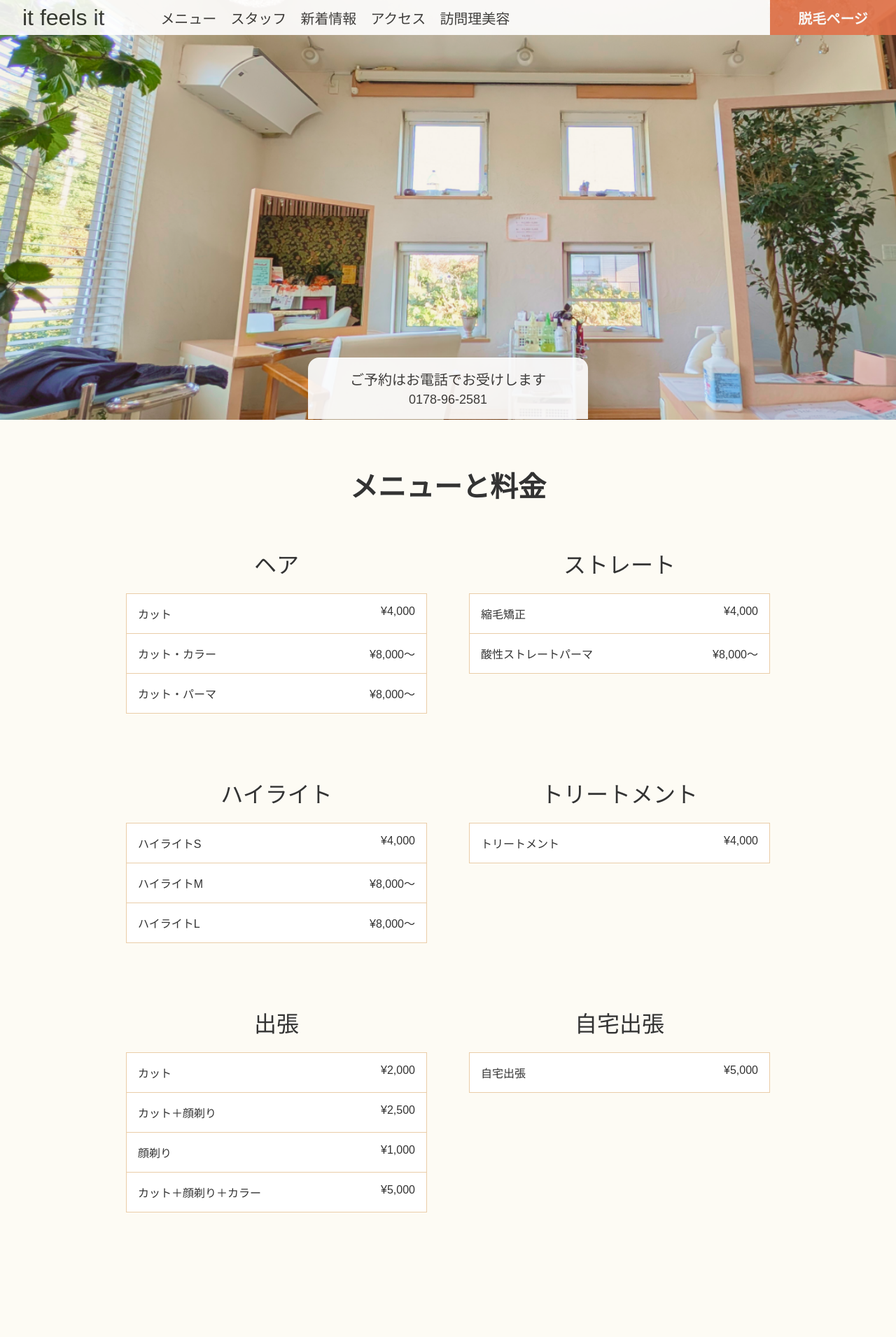
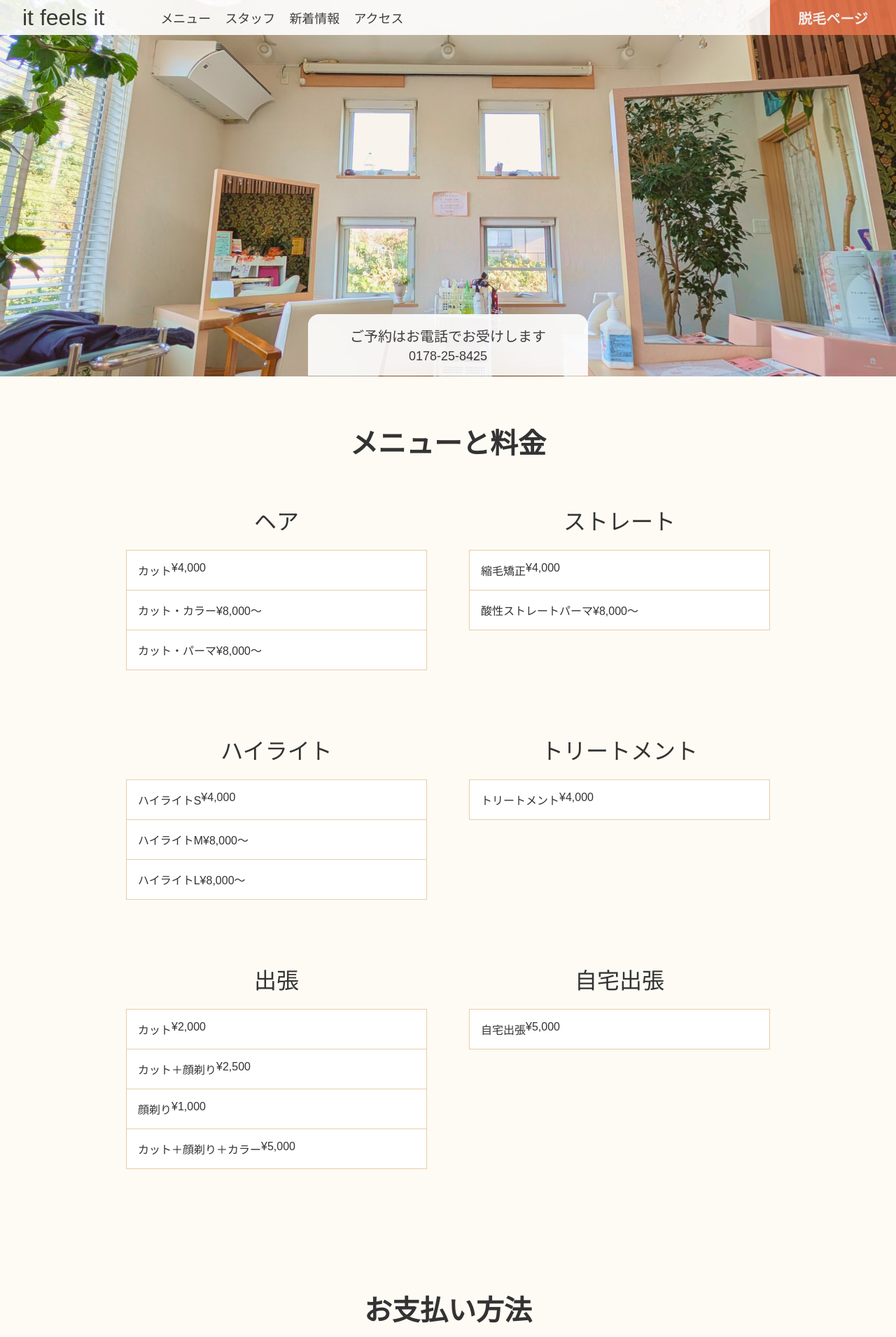
Before and after one commit to yuka-sawamura/HP_it_feels_it, a Next.js app: page / in a window 1280 px wide. Shown: the top 1911 px of the page at 70% size. Built offline with nearby package versions, Linux system fonts and the light colour scheme.

Commit message:
pc 編集　ittan

```diff
--- a/src/components/Footer.tsx
+++ b/src/components/Footer.tsx
@@ -8,17 +8,19 @@ const Footer = () => {
       <div className="itit_footer_group">
         <h3 className="itit_footer_name">美容室 it feels it</h3>
         <p className="itit_footer_text">〒031-0814 青森県八戸市妙花生8-161</p>
-        <a className="itit_footer_text1" href="#">
+        <a className="itit_footer_text1" href="tel:0178-25-8425">
           TEL:0178-25-8425
         </a>
         <p className="itit_footer_text">
           AM 09:00〜PM 18:00(月曜定休) <br /> ※完全予約制
         </p>
-        <img
-          className="itit_footer_icon"
-          src="/Instagram_icon.svg"
-          alt="インスタグラムロゴ"
-        />
+        <a href="https://www.instagram.com/itfeelsit/" target="_blank">
+          <img
+            className="itit_footer_icon"
+            src="/Instagram_icon.svg"
+            alt="インスタグラムロゴ"
+          />
+        </a>
         <p className="itit_footer_text">
           ©2025 it feels it. All Right Reserved.
         </p>
--- a/src/components/Header.tsx
+++ b/src/components/Header.tsx
@@ -21,9 +21,6 @@ const Header = () => {
             <li className="itit_header_p">
               <a href="#access">アクセス</a>
             </li>
-            <li className="itit_header_p">
-              <a href="#visit-beauty">訪問理美容</a>
-            </li>
           </ul>
         </div>
         <div className="itit_header_pages-group">
--- a/src/pages/index.tsx
+++ b/src/pages/index.tsx
@@ -38,8 +38,8 @@ export default function Home() {
             <div className="itit_top_group">
               <div className="itit_top_text">
                 <p className="itit_top_text_p">ご予約はお電話でお受けします</p>
-                <a className="itit_top_text_phone" href="#">
-                  0178-96-2581
+                <a className="itit_top_text_phone" href="tel:0178-25-8425">
+                  0178-25-8425
                 </a>
               </div>
               <div className="itit_top_phone-link-group">
@@ -70,26 +70,24 @@ export default function Home() {
                   <p className="itit_menu_price-table_title">ヘア</p>
                   <ul className="itit_menu_price-table_list">
                     <li className="itit_menu_price-table_list_item">
-                      <span className="itit_menu_price-table_list_item_name">
-                        カット
-                      </span>
-                      <span className="itit_menu_price-table_list_item_price">
+                      <span className="itit_menu_price-table_name">カット</span>
+                      <span className="itit_menu_price-table_number">
                         ¥4,000
                       </span>
                     </li>
                     <li className="itit_menu_price-table_list_item">
-                      <span className="itit_menu_price-table_list_item_name">
+                      <span className="itit_menu_price-table_name">
                         カット・カラー
                       </span>
-                      <span className="itit_menu_price-table_list_item_price">
+                      <span className="itit_menu_price-table_number">
                         ¥8,000〜
                       </span>
                     </li>
                     <li className="itit_menu_price-table_list_item">
-                      <span className="itit_menu_price-table_list_item_name">
+                      <span className="itit_menu_price-table_name">
                         カット・パーマ
                       </span>
-                      <span className="itit_menu_price-table_list_item_price">
+                      <span className="itit_menu_price-table_number">
                         ¥8,000〜
                       </span>
                     </li>
@@ -100,18 +98,18 @@ export default function Home() {
                   <p className="itit_menu_price-table_title">ストレート</p>
                   <ul className="itit_menu_price-table_list">
                     <li className="itit_menu_price-table_list_item">
-                      <span className="itit_menu_price-table_list_item_name">
+                      <span className="itit_menu_price-table_name">
                         縮毛矯正
                       </span>
-                      <span className="itit_menu_price-table_list_item_price">
+                      <span className="itit_menu_price-table_number">
                         ¥4,000
                       </span>
                     </li>
                     <li className="itit_menu_price-table_list_item">
-                      <span className="itit_menu_price-table_list_item_name">
+                      <span className="itit_menu_price-table_name">
                         酸性ストレートパーマ
                       </span>
-                      <span className="itit_menu_price-table_list_item_price">
+                      <span className="itit_menu_price-table_number">
                         ¥8,000〜
                       </span>
                     </li>
@@ -124,26 +122,26 @@ export default function Home() {
                   <p className="itit_menu_price-table_title">ハイライト</p>
                   <ul className="itit_menu_price-table_list">
                     <li className="itit_menu_price-table_list_item">
-                      <span className="itit_menu_price-table_list_item_name">
+                      <span className="itit_menu_price-table_name">
                         ハイライトS
                       </span>
-                      <span className="itit_menu_price-table_list_item_price">
+                      <span className="itit_menu_price-table_number">
                         ¥4,000
                       </span>
                     </li>
                     <li className="itit_menu_price-table_list_item">
-                      <span className="itit_menu_price-table_list_item_name">
+                      <span className="itit_menu_price-table_name">
                         ハイライトM
                       </span>
-                      <span className="itit_menu_price-table_list_item_price">
+                      <span className="itit_menu_price-table_number">
                         ¥8,000〜
                       </span>
                     </li>
                     <li className="itit_menu_price-table_list_item">
-                      <span className="itit_menu_price-table_list_item_name">
+                      <span className="itit_menu_price-table_name">
                         ハイライトL
                       </span>
-                      <span className="itit_menu_price-table_list_item_price">
+                      <span className="itit_menu_price-table_number">
                         ¥8,000〜
                       </span>
                     </li>
@@ -154,10 +152,10 @@ export default function Home() {
                   <p className="itit_menu_price-table_title">トリートメント</p>
                   <ul className="itit_menu_price-table_list">
                     <li className="itit_menu_price-table_list_item">
-                      <span className="itit_menu_price-table_list_item_name">
+                      <span className="itit_menu_price-table_name">
                         トリートメント
                       </span>
-                      <span className="itit_menu_price-table_list_item_price">
+                      <span className="itit_menu_price-table_number">
                         ¥4,000
                       </span>
                     </li>
@@ -170,34 +168,30 @@ export default function Home() {
                   <p className="itit_menu_price-table_title">出張</p>
                   <ul className="itit_menu_price-table_list">
                     <li className="itit_menu_price-table_list_item">
-                      <span className="itit_menu_price-table_list_item_name">
-                        カット
-                      </span>
-                      <span className="itit_menu_price-table_list_item_price">
+                      <span className="itit_menu_price-table_name">カット</span>
+                      <span className="itit_menu_price-table_number">
                         ¥2,000
                       </span>
                     </li>
                     <li className="itit_menu_price-table_list_item">
-                      <span className="itit_menu_price-table_list_item_name">
+                      <span className="itit_menu_price-table_name">
                         カット＋顔剃り
                       </span>
-                      <span className="itit_menu_price-table_list_item_price">
+                      <span className="itit_menu_price-table_number">
                         ¥2,500
                       </span>
                     </li>
                     <li className="itit_menu_price-table_list_item">
-                      <span className="itit_menu_price-table_list_item_name">
-                        顔剃り
-                      </span>
-                      <span className="itit_menu_price-table_list_item_price">
+                      <span className="itit_menu_price-table_name">顔剃り</span>
+                      <span className="itit_menu_price-table_number">
                         ¥1,000
                       </span>
                     </li>
                     <li className="itit_menu_price-table_list_item">
-                      <span className="itit_menu_price-table_list_item_name">
+                      <span className="itit_menu_price-table_name">
                         カット＋顔剃り＋カラー
                       </span>
-                      <span className="itit_menu_price-table_list_item_price">
+                      <span className="itit_menu_price-table_number">
                         ¥5,000
                       </span>
                     </li>
@@ -208,10 +202,10 @@ export default function Home() {
                   <p className="itit_menu_price-table_title">自宅出張</p>
                   <ul className="itit_menu_price-table_list">
                     <li className="itit_menu_price-table_list_item">
-                      <span className="itit_menu_price-table_list_item_name">
+                      <span className="itit_menu_price-table_name">
                         自宅出張
                       </span>
-                      <span className="itit_menu_price-table_list_item_price">
+                      <span className="itit_menu_price-table_number">
                         ¥5,000
                       </span>
                     </li>
@@ -271,12 +265,15 @@ export default function Home() {
                   <br /> ご予約は電話にて承っています <br />
                   AM 09:00〜PM 18:00(月曜定休)
                 </p>
-                <a className="itit_reservation_tel" href="#">
-                  tel: 0178-96-2581
+                <a className="itit_reservation_tel" href="tel:0178-25-8425">
+                  tel: 0178-25-8425
                 </a>
                 <div className="itit_reservation_tel-link-group">
-                  <a className="itit_reservation_tel-link" href="#">
-                    0178-96-2581
+                  <a
+                    className="itit_reservation_tel-link"
+                    href="tel:0178-25-8425"
+                  >
+                    0178-25-8425
                   </a>
                 </div>
               </div>
@@ -396,7 +393,11 @@ export default function Home() {
                           今年も皆様のおかげで無事に1年終えることができました🥲
                           ....
                         </p>
-                        <a className="itit_information_instagram_more" href="#">
+                        <a
+                          className="itit_information_instagram_more"
+                          href="https://www.instagram.com/itfeelsit/"
+                          target="_blank"
+                        >
                           もっと読む→
                         </a>
                       </div>
@@ -425,7 +426,11 @@ export default function Home() {
                           今年も皆様のおかげで無事に1年終えることができました🥲
                           ....
                         </p>
-                        <a className="itit_information_instagram_more" href="#">
+                        <a
+                          className="itit_information_instagram_more"
+                          href="https://www.instagram.com/itfeelsit/"
+                          target="_blank"
+                        >
                           もっと読む→
                         </a>
                       </div>
@@ -454,7 +459,11 @@ export default function Home() {
                           今年も皆様のおかげで無事に1年終えることができました🥲
                           ....
                         </p>
-                        <a className="itit_information_instagram_more" href="#">
+                        <a
+                          className="itit_information_instagram_more"
+                          href="https://www.instagram.com/itfeelsit/"
+                          target="_blank"
+                        >
                           もっと読む→
                         </a>
                       </div>
--- a/src/styles/header.scss
+++ b/src/styles/header.scss
@@ -41,7 +41,7 @@
       display: block;
     }
     margin-right: 20px;
-    font-size: 20px;
+    font-size: 18px;
     text-decoration: none;
 
     &:hover {
--- a/src/styles/home.scss
+++ b/src/styles/home.scss
@@ -64,8 +64,7 @@
     }
   }
   &_image-pc {
-    width: 1500px;
-    height: 600px;
+    width: 100%;
     @include sp {
       display: none;
     }
@@ -116,18 +115,21 @@
       background-color: #ffff;
       &_item {
         display: flex;
-        justify-content: space-between;
-        align-items: stretch;
         padding: 16px;
         border-bottom: 1px solid #eacda8;
       }
+    }
+    &_number {
+      display: flex;
+      justify-content: flex-end;
     }
   }
 }
 
 .itit_payment_method {
   text-align: center;
-
+  width: 1100px;
+  margin: auto;
   &_title {
     margin: 100px;
     font-size: 40px;
@@ -153,6 +155,7 @@
   }
 
   &_item {
+    width: 240px;
     @include sp {
       width: 300px;
     }
@@ -160,10 +163,8 @@
 
   &_item_group {
     display: flex;
-    flex-direction: row;
     align-items: center;
-    gap: 20px;
-    margin-bottom: 16px;
+    gap: 24px;
     padding: 8px;
     @include sp {
       margin: 16px 0;
@@ -426,7 +427,6 @@
       display: flex;
       justify-content: center;
       align-items: center;
-      column-gap: 80px;
     }
   }
 
@@ -451,6 +451,7 @@
 
   &_title {
     font-size: 32px;
+    text-align: center;
     @include sp {
       font-size: 24px;
     }
@@ -458,14 +459,12 @@
 
   &_text-group {
     @include pc {
-      text-align: left;
+      text-align: center;
     }
   }
 
   &_text-list {
-    list-style: none;
-    padding: 0;
-    margin: 0;
+    text-align: center;
   }
 
   &_text {
@@ -498,7 +497,6 @@
 .itit_visit-beauty {
   background-color: #f6f6f6;
   width: 100%;
-  height: 380px;
   @include sp {
     height: 430px;
   }
@@ -511,6 +509,7 @@
     }
   }
   &_image-group {
+    margin-bottom: 40px;
     @include sp {
       display: flex;
       justify-content: center;
```
